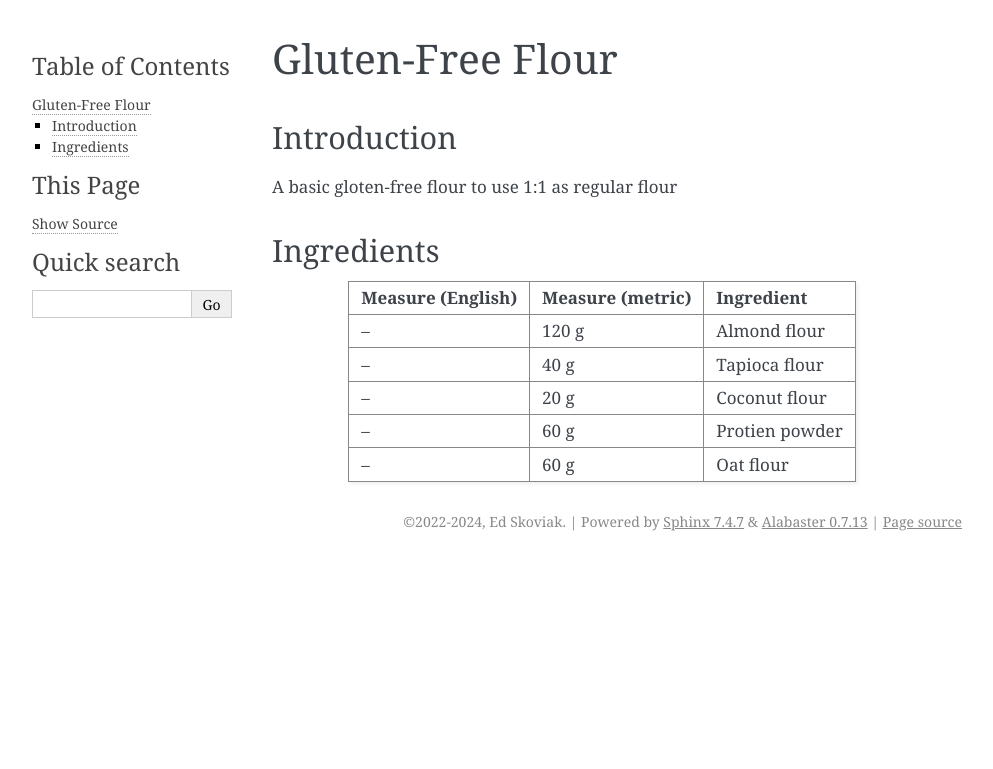
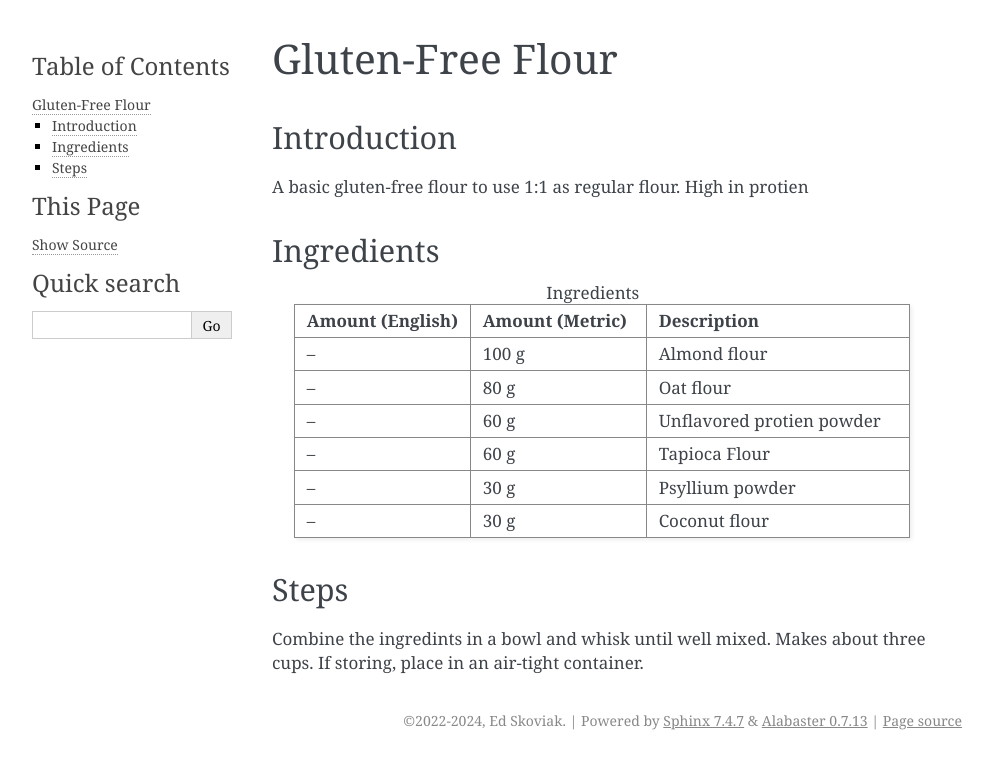
Before and after one commit to eskoviak/recipes, a Sphinx documentation site: the page built from docs/source/sections/basics/gluten_free_flour.rst, in a window 1280 px wide. Shown: the top 769 px of the page, without its empty margins (148-1141 px from the left). Built offline with Sphinx 7.4.7, drawn with Linux system fonts in a browser that asks for light colours.

Commit message:
added recipes

```diff
--- a/docs/source/sections/basics/gluten_free_flour.rst
+++ b/docs/source/sections/basics/gluten_free_flour.rst
@@ -4,22 +4,38 @@ Gluten-Free Flour
 Introduction
 ^^^^^^^^^^^^
 
-A basic gloten-free flour to use 1:1 as regular flour
+A basic gluten-free flour to use 1:1 as regular flour.  High in protien
 
 Ingredients
 ^^^^^^^^^^^
 
-+--------------------+-------------------+-------------------+
-|  Measure (English) |  Measure (metric) |  Ingredient       |
-|                    |                   |                   |
-+====================+===================+===================+
-| --                 | 120 g             | Almond flour      |
-+--------------------+-------------------+-------------------+
-| --                 |  40 g             | Tapioca flour     |
-+--------------------+-------------------+-------------------+
-| --                 |  20 g             | Coconut flour     |
-+--------------------+-------------------+-------------------+
-| --                 |  60 g             | Protien powder    |
-+--------------------+-------------------+-------------------+
-| --                 |  60 g             | Oat flour         |
-+--------------------+-------------------+-------------------+
+.. list-table:: Ingredients
+    :widths: 40, 40, 60
+    :header-rows: 1
+
+    * - Amount (English)
+      - Amount (Metric)
+      - Description
+    * - --
+      - 100 g
+      - Almond flour
+    * - --
+      - 80 g
+      - Oat flour
+    * - --
+      - 60 g
+      - Unflavored protien powder
+    * - --
+      - 60 g
+      - Tapioca Flour
+    * - --
+      - 30 g
+      - Psyllium powder
+    * - --
+      - 30 g
+      - Coconut flour
+
+Steps
+^^^^^
+
+Combine the ingredints in a bowl and whisk until well mixed.  Makes about three cups.  If storing, place in an air-tight container.
--- a/docs/source/sections/breads/index.rst
+++ b/docs/source/sections/breads/index.rst
@@ -11,3 +11,4 @@ Breads
    keto_cornbread
    millet_flax_cakes
    oat_flat_bread
+   yogurt_banana_bread
```
Also changed, not shown: docs/source/sections/breads/yogurt_banana_bread.rst (added, +54 -0 lines), 2 other files.
